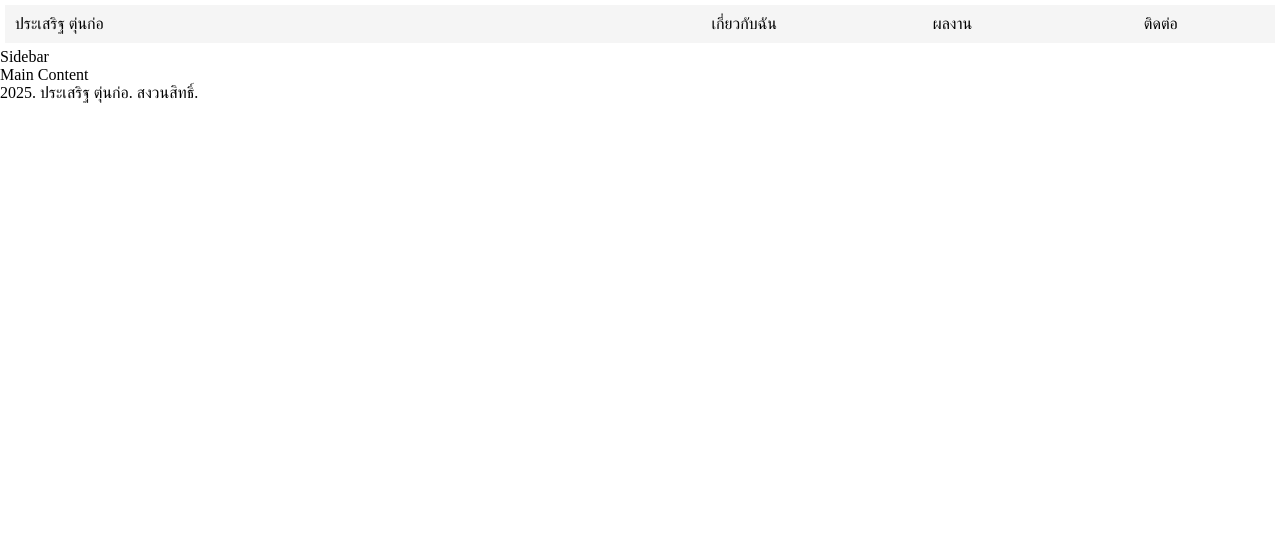
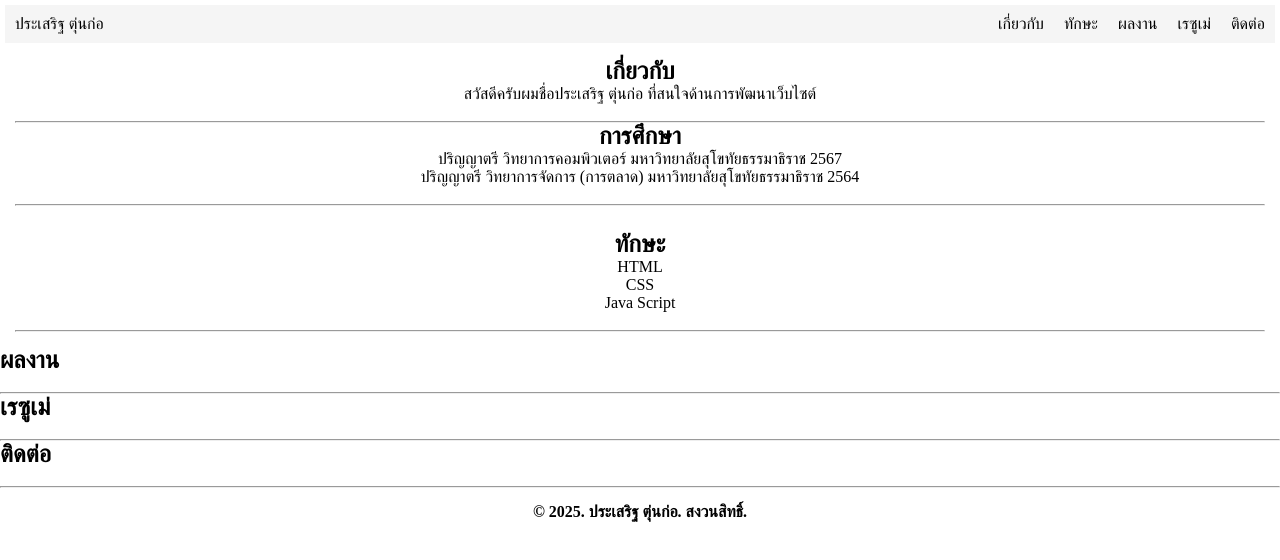
Before and after one commit to Chococrown/Portfolio2, a plain HTML site: page index.html in a window 1280 px wide. Drawn offline with Linux system fonts and the light colour scheme.

Commit message:
เพิ่มรายละเอียดหน้า index.html

```diff
--- a/index.html
+++ b/index.html
@@ -1,5 +1,5 @@
 <!DOCTYPE html>
-<html lang="en">
+<html lang="th">
 <head>
     <meta charset="UTF-8">
     <meta name="viewport" content="width=device-width, initial-scale=1.0">
@@ -14,18 +14,56 @@
             <div class="item item-1">ประเสริฐ ตุ่นก่อ</div>
 
             <div class="item item-2">
-                <div >เกี่ยวกับฉัน</div>
+                <div >เกี่ยวกับ</div>
+                <div >ทักษะ</div>
                 <div >ผลงาน</div>
+                <div >เรซูเม่</div>
                 <div >ติดต่อ</div>
             </div>
 
         </div>
 
-        <div class="item sidebar">Sidebar</div>
+        <div class="item about">
+            <h2>เกี่ยวกับ</h2>
+            <div>สวัสดีครับผมชื่อประเสริฐ ตุ่นก่อ ที่สนใจด้านการพัฒนาเว็บไซต์</div>
 
-        <div class="item main">Main Content</div>
+            <br> <hr>
 
-        <div class="item footer"> 2025. ประเสริฐ ตุ่นก่อ. สงวนสิทธิ์. </div>
+            <h2>การศึกษา</h2>
+            <div>ปริญญาตรี วิทยาการคอมพิวเตอร์ มหาวิทยาลัยสุโขทัยธรรมาธิราช 2567</div>
+            <div>ปริญญาตรี วิทยาการจัดการ (การตลาด) มหาวิทยาลัยสุโขทัยธรรมาธิราช 2564</div>
+
+            <br> <hr>
+        </div>
+
+        <div class="item skill">
+            <h2>ทักษะ</h2>
+            <div>HTML</div>
+            <div>CSS</div>
+            <div>Java Script</div>
+
+            <br> <hr>
+        </div>
+
+        <div class="portfolio">
+            <h2>ผลงาน</h2>
+
+            <br> <hr>
+        </div>
+
+        <div class="resume">
+            <h2>เรซูเม่</h2>
+
+            <br> <hr>
+        </div>
+
+        <div class="resume">
+            <h2>ติดต่อ</h2>
+
+            <br> <hr>
+        </div>
+
+        <div class="item footer"> &copy; 2025. ประเสริฐ ตุ่นก่อ. สงวนสิทธิ์. </div>
 
 
 </body>
--- a/style.css
+++ b/style.css
@@ -13,7 +13,28 @@
 }
 
 .item-2 {
-    display: grid;
+    display: flex;
     grid-template-columns: repeat(3,1fr);
     text-align: center;
+    gap: 20px;
+    justify-content: right;
 }
+
+.about {
+    margin: 5px;
+    text-align: center;
+    padding: 10px;
+}
+
+.skill {
+    margin: 5px;
+    text-align: center;
+    padding: 10px;
+}
+
+.footer {
+    margin: 5px;
+    text-align: center;
+    font-weight: bold;
+    padding: 10px;
+}
```
